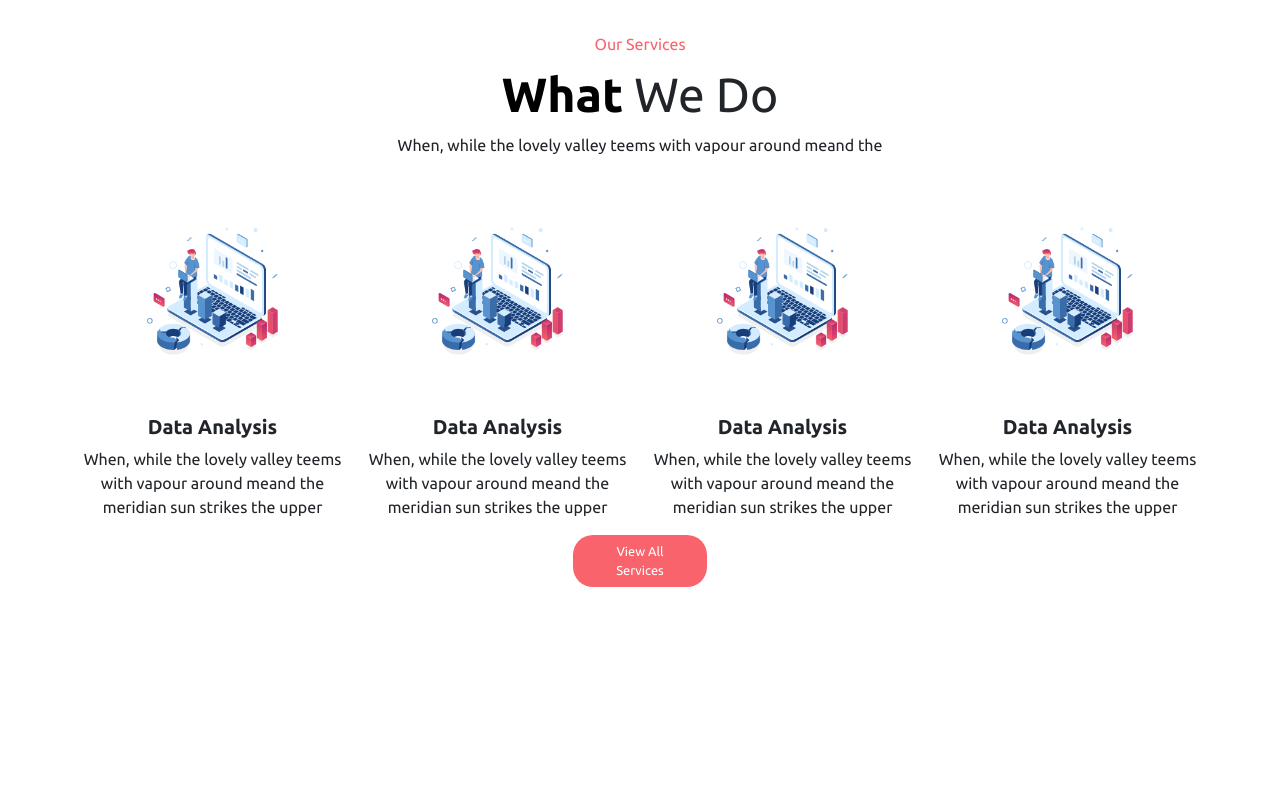
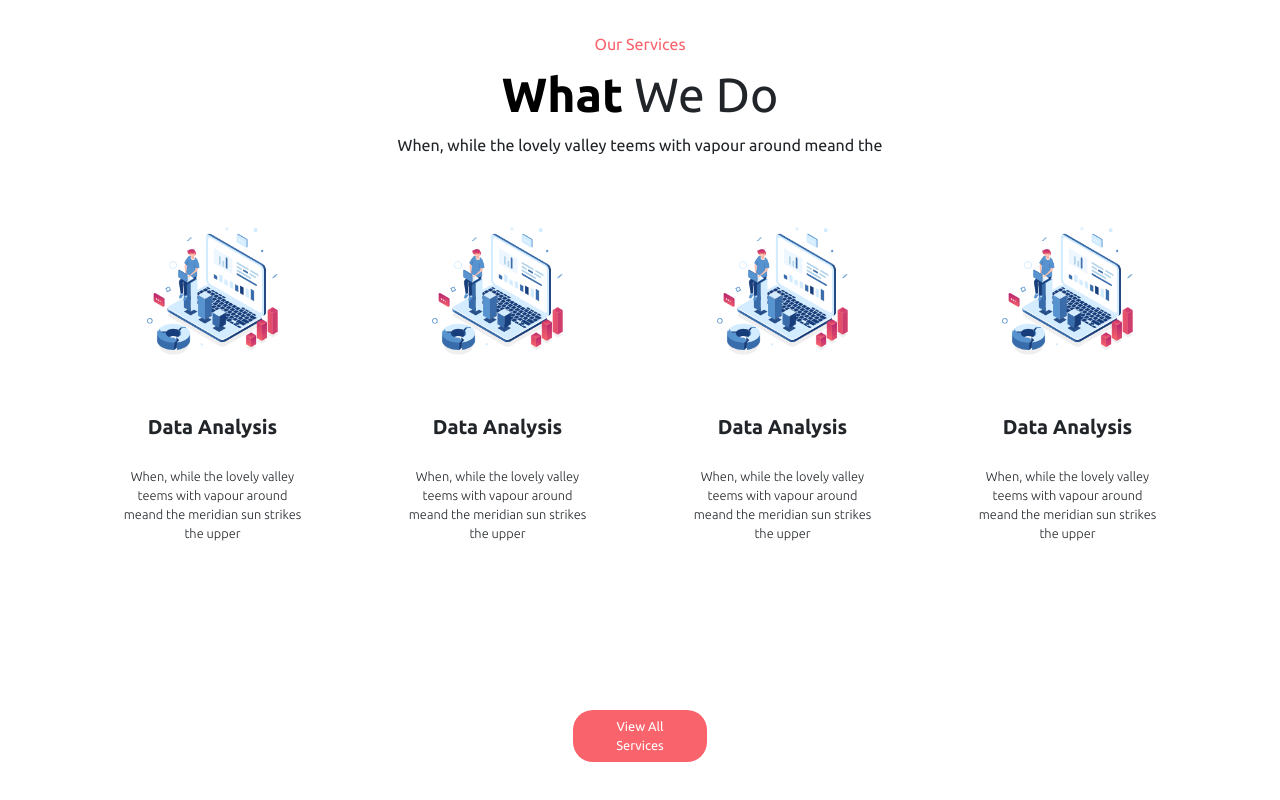
Before and after one commit to saff-it/proj-html-vuejs, a Vue app: page / in a window 1280 px wide. Shown: the part 892-1692 px from the top of the page. Before the commit the page ends 1479 px from the top, so only its background shows below. Built offline with nearby package versions, Linux system fonts and the light colour scheme.

Commit message:
Main - first static section done

```diff
--- a/src/components/siteMain.vue
+++ b/src/components/siteMain.vue
@@ -11,7 +11,7 @@
                 <span>When, while the lovely valley teems with vapour around meand the</span>
             </div>
 
-            <div class="row text-center">
+            <div class="row">
                 <div class="col-3">
 
                     <img class="w-50" src="../assets/img/Group-247.png" alt="Data Analysis">
@@ -90,9 +90,23 @@ div.container{
     }
 }
 
-.col-3 h5{
-    font-weight: 600;
-    margin-top: 60px
+.col-3{
+    display: flex;
+    flex-direction: column;
+    align-items: center;
+
+    h5{
+        font-weight: 600;
+        margin-top: 60px
+    }
+
+    p{
+        font-size: 0.8rem;
+        margin-top: 20px;
+        font-weight: 300;
+        width: 70%;
+        text-align: center;
+    }
 }
 
 
@@ -100,5 +114,7 @@ button {
     @include buttonLayout;
     background-color: $colorText9;
     width: 12%;
+    margin-top: 150px;
+    margin-bottom: 90px;
 }
 </style>
```
